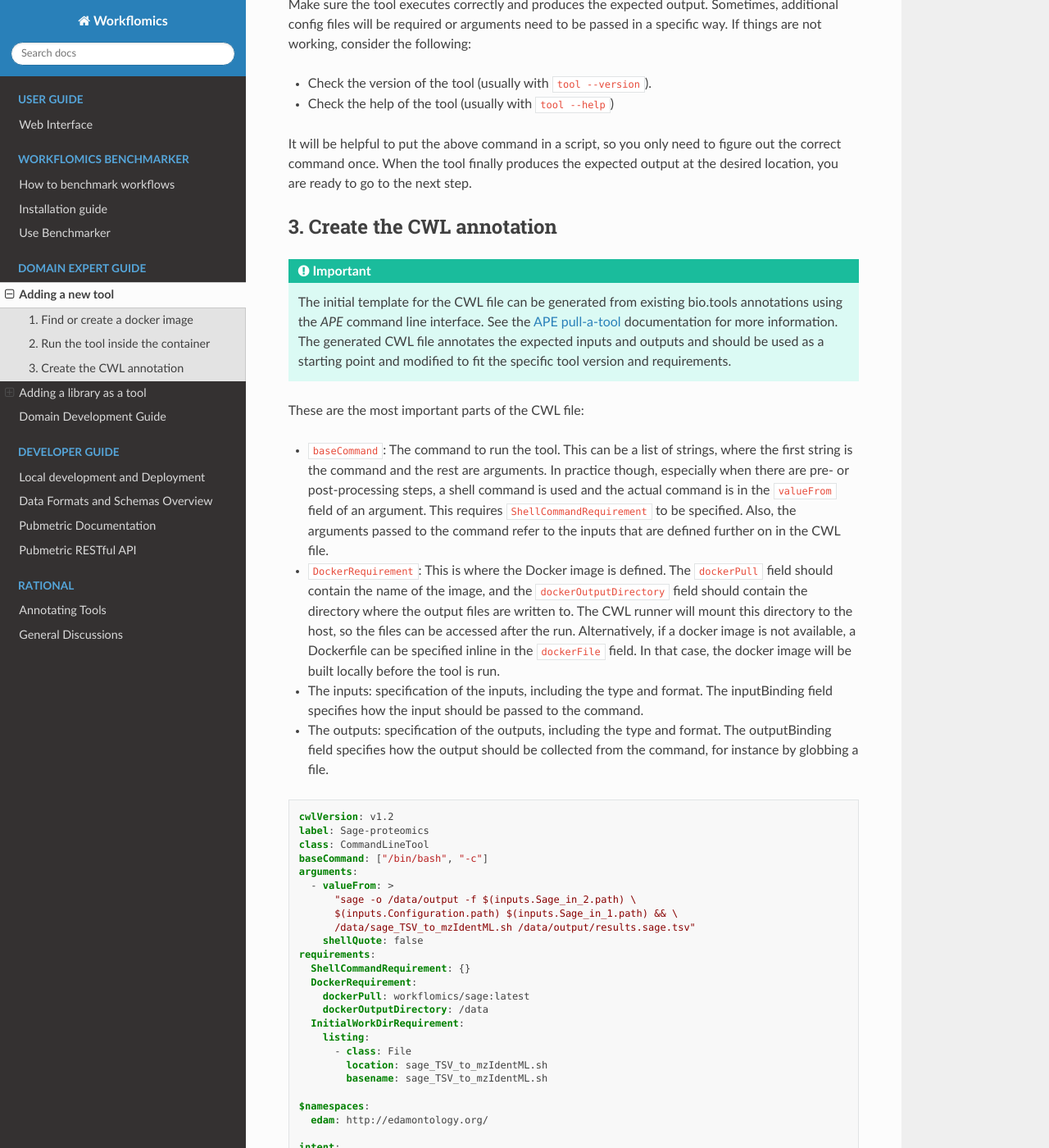
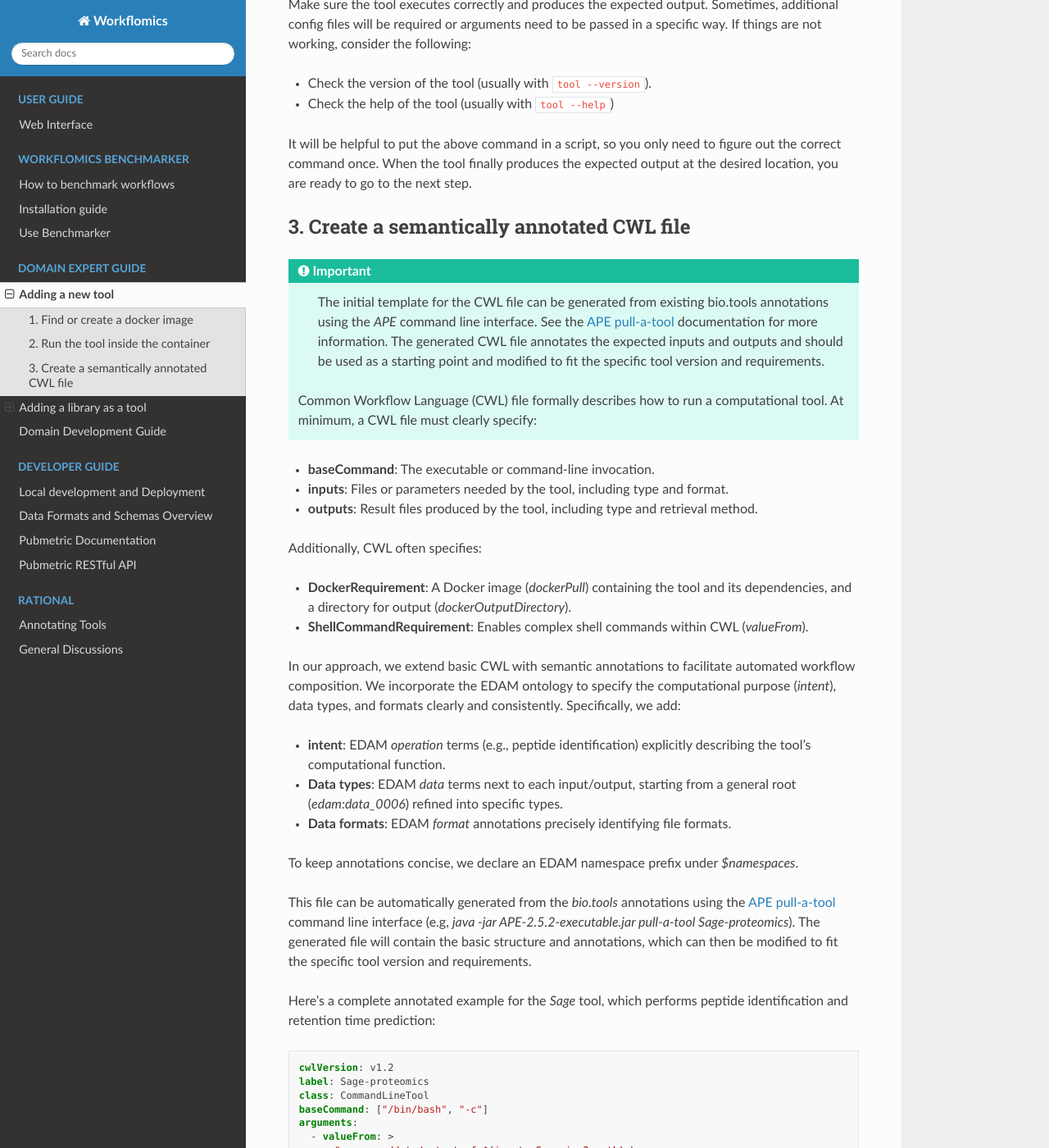
Before and after one commit to Workflomics/workflomics-readthedocs, a Sphinx documentation site: the page built from docs/source/domain-expert-guide/adding-tools.rst, in a window 1280 px wide and 1400 px high, scrolled down 1424 px. Shown: the whole window at 82% size. Built offline with Sphinx 7.4.7 and the Read the Docs theme 3.1.0, drawn with Linux system fonts in a browser that asks for light colours.

Commit message:
Explain semantic CWL annotations and add APE 2.5.2 reference

```diff
--- a/docs/source/domain-expert-guide/adding-tools.rst
+++ b/docs/source/domain-expert-guide/adding-tools.rst
@@ -65,19 +65,35 @@ Make sure the tool executes correctly and produces the expected output. Sometime
 It will be helpful to put the above command in a script, so you only need to figure out the correct command once. When the tool finally produces the expected output at the desired location, you are ready to go to the next step.
 
 
-3. Create the CWL annotation
-----------------------------
+3. Create a semantically annotated CWL file
+-------------------------------------------
 
 .. important::
 
    The initial template for the CWL file can be generated from existing bio.tools annotations using the `APE` command line interface. See the `APE pull-a-tool <https://ape-framework.readthedocs.io/en/v2.4/docs/developers/cli.html#>`_ documentation for more information. The generated CWL file annotates the expected inputs and outputs and should be used as a starting point and modified to fit the specific tool version and requirements.
 
-These are the most important parts of the CWL file:
+ Common Workflow Language (CWL) file formally describes how to run a computational tool. At minimum, a CWL file must clearly specify:
 
-- ``baseCommand``: The command to run the tool. This can be a list of strings, where the first string is the command and the rest are arguments. In practice though, especially when there are pre- or post-processing steps, a shell command is used and the actual command is in the ``valueFrom`` field of an argument. This requires ``ShellCommandRequirement`` to be specified. Also, the arguments passed to the command refer to the inputs that are defined further on in the CWL file.
-- ``DockerRequirement``: This is where the Docker image is defined. The ``dockerPull`` field should contain the name of the image, and the ``dockerOutputDirectory`` field should contain the directory where the output files are written to. The CWL runner will mount this directory to the host, so the files can be accessed after the run. Alternatively, if a docker image is not available, a Dockerfile can be specified inline in the ``dockerFile`` field. In that case, the docker image will be built locally before the tool is run.
-- The inputs: specification of the inputs, including the type and format. The inputBinding field specifies how the input should be passed to the command.
-- The outputs: specification of the outputs, including the type and format. The outputBinding field specifies how the output should be collected from the command, for instance by globbing a file.
+- **baseCommand**: The executable or command-line invocation.
+- **inputs**: Files or parameters needed by the tool, including type and format.
+- **outputs**: Result files produced by the tool, including type and retrieval method.
+
+Additionally, CWL often specifies:
+
+- **DockerRequirement**: A Docker image (`dockerPull`) containing the tool and its dependencies, and a directory for output (`dockerOutputDirectory`).
+- **ShellCommandRequirement**: Enables complex shell commands within CWL (`valueFrom`).
+
+In our approach, we extend basic CWL with semantic annotations to facilitate automated workflow composition. We incorporate the EDAM ontology to specify the computational purpose (`intent`), data types, and formats clearly and consistently. Specifically, we add:
+
+- **intent**: EDAM `operation` terms (e.g., peptide identification) explicitly describing the tool's computational function.
+- **Data types**: EDAM `data` terms next to each input/output, starting from a general root (`edam:data_0006`) refined into specific types.
+- **Data formats**: EDAM `format` annotations precisely identifying file formats.
+
+To keep annotations concise, we declare an EDAM namespace prefix under `$namespaces`.
+
+This file can be automatically generated from the `bio.tools` annotations using the `APE pull-a-tool <https://ape-framework.readthedocs.io/en/v2.4/docs/developers/cli.html#>`_ command line interface (e.g, `java -jar APE-2.5.2-executable.jar pull-a-tool Sage-proteomics`). The generated file will contain the basic structure and annotations, which can then be modified to fit the specific tool version and requirements.
+
+Here's a complete annotated example for the `Sage` tool, which performs peptide identification and retention time prediction:
 
 .. code-block:: yaml
 
--- a/docs/source/domain-expert-guide/domain-development.rst
+++ b/docs/source/domain-expert-guide/domain-development.rst
@@ -186,7 +186,7 @@ The `tools.json` file holds the bio.tools annotations for all tools in your doma
 
    java -jar APE-2.5.2-executable.jar convert-tools ./toolIDsList.json
 
-Refer to the `APE CLI documentation <https://ape-framework.readthedocs.io/en/v2.4/docs/developers/cli.html#convert-tools>`_ for more details on generating tool annotations.
+Download the latest version of `APE-2.5.2-executable.jar <https://repo1.maven.org/maven2/io/github/sanctuuary/APE/2.5.2/APE-2.5.2-executable.jar>`_ . We refer to the `APE CLI documentation <https://ape-framework.readthedocs.io/en/v2.4/docs/developers/cli.html#convert-tools>`_ for more details on generating tool annotations.
 
 
 Edit `constraints.json`
```
